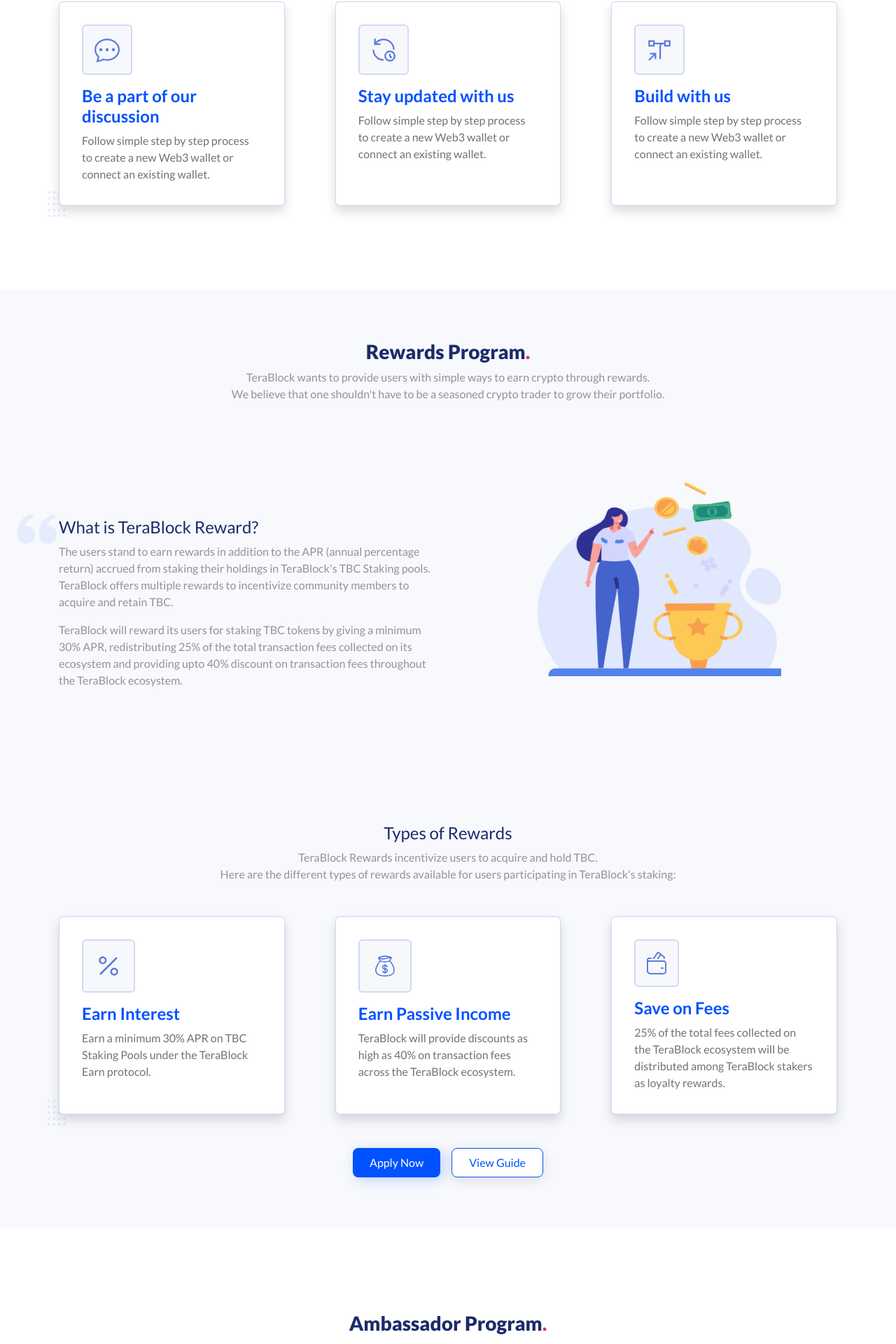
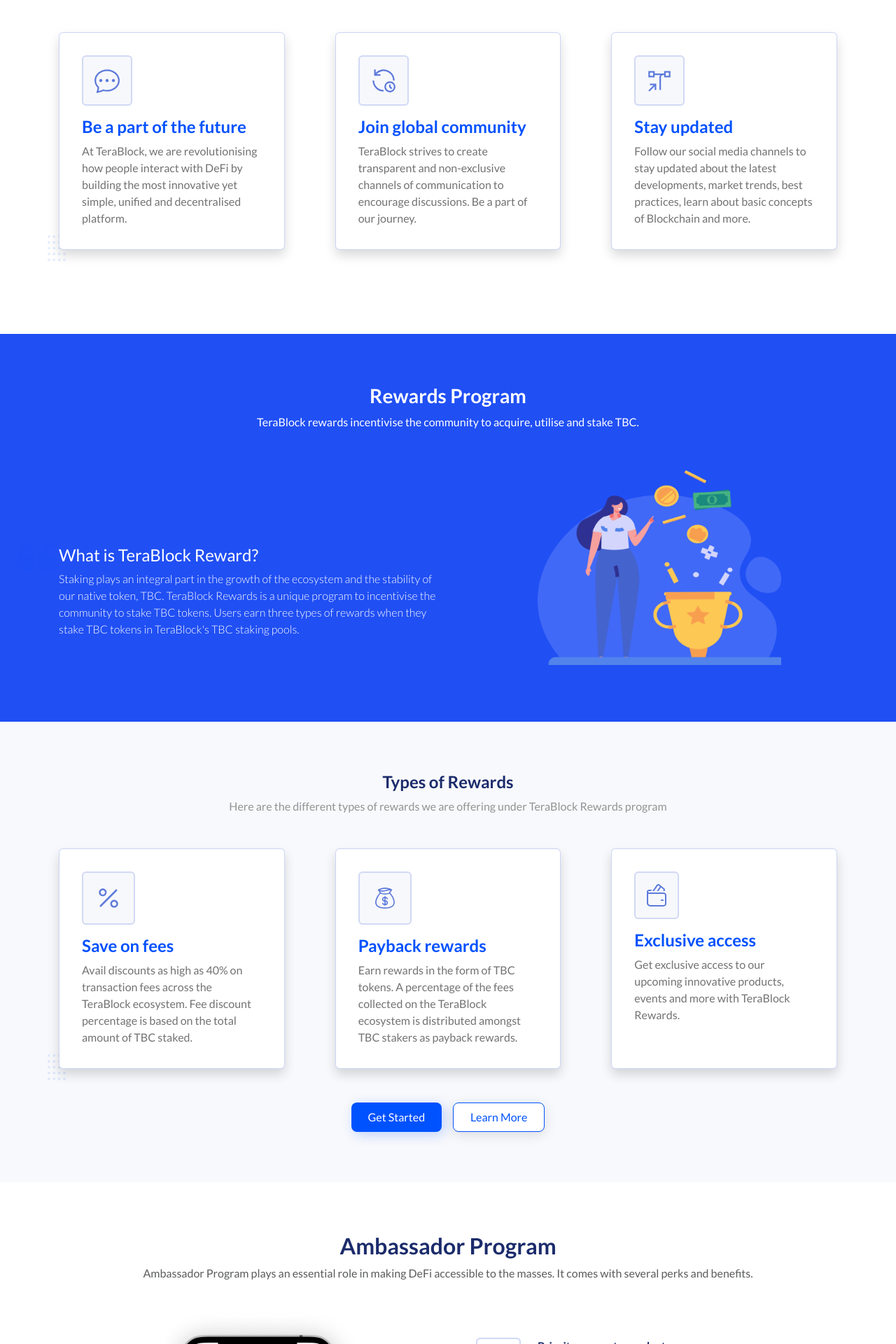
Before and after one commit to Amaru333/terablock-business, a Next.js app: page /community in a window 1280 px wide. Shown: the part 823-2743 px from the top of the page at 70% size. Built offline with nearby package versions, Linux system fonts and the light colour scheme.

Commit message:
community page changes

```diff
--- a/src/layout/CommunityLayout/Components/AmbassadorProgramSection.jsx
+++ b/src/layout/CommunityLayout/Components/AmbassadorProgramSection.jsx
@@ -2,47 +2,132 @@
 import { useScreenSize } from "../../../functions/useScreenSize";
 
 function AmbassadorProgramSection() {
-  const width = useScreenSize().width;
-  const DataCard = ({ image, title, description }) => {
+  const DescCard = ({ title, desc, img }) => {
     return (
-      <div className={`d-flex ${width > 768 && "w-75"}`}>
+      <div className="d-flex mb-4">
         <div>
-          <img src={image} />
+          <img src={`/assets/images/${img}.png`} style={{ width: "64px" }} />
         </div>
-        <div className="ms-4">
-          <h5 className="fw-bolder text-primaryTextDark">{title}</h5>
-          <p className="text-primaryTextGray">{description}</p>
+        <div className="ps-4" style={{ maxWidth: "400px", color: "#1b2b6b" }}>
+          <p className="mb-1" style={{ fontSize: "16px", fontWeight: "600" }}>
+            {title}
+          </p>
+          <p className="mb-0" style={{ fontSize: "13px" }}>
+            {desc}
+          </p>
         </div>
       </div>
     );
   };
+
+  const desc_data = [
+    {
+      title: "Priority access to products",
+      desc: "Assess and evalutate TeraBlock's products first-hand alongside the team.",
+      img: "9",
+    },
+    {
+      title: "Giveaways",
+      desc: "Earn TBC tokens through exclusive airdrops and contests.",
+      img: "12",
+    },
+    {
+      title: "Result based bonuses",
+      desc: "Meeting targets increases your earning potential being a TeraBlock Ambassador.",
+      img: "27",
+    },
+    {
+      title: "Networking opportunities",
+      desc: "Meet and work alongside the TeraBlock team, partnets and industry-leading influencers.",
+      img: "14",
+    },
+    {
+      title: "Latest developments and updates",
+      desc: "Be the first one to know about the latest company developments and updates.",
+      img: "15",
+    },
+  ];
   return (
-    <div className="bg-white py-5">
+    <div className="bg-white px-0 px-md-2 px-xl-5">
       <div className="py-4" style={{ maxWidth: "1500px", margin: "auto" }}>
-        <div className="text-center mt-5 px-4 px-md-5">
-          <h3 className="text-primaryTextDark fw-bold">
-            <b>
-              Ambassador Program<span className="text-primaryViolet">.</span>
-            </b>
-          </h3>
-          <p className="text-primaryTextGray mb-0">
-            TeraBlock Ambassador Program comes with several perks and ways to get involved in the Community and contribute towards our goal of making DeFi easy for everyone! Our ambassadors would get priority access to our products, offerings, and giveaways, along with the opportunity to get deeply involved in our day-to-day operations.
+        <div className="flex flex-column justify-content-center align-items-center pb-4">
+          <h2 className="text-center pt-5 px-1 d-flex flex-column flex-md-row justify-content-center" style={{ color: "#1b2b6b" }}>
+            <span>
+              <b>Ambassador Program</b>
+            </span>
+          </h2>
+          <p className="text-center" style={{ color: "#5a5b5b" }}>
+            Ambassador Program plays an essential role in making DeFi accessible to the masses. It comes with several perks and benefits.
           </p>
-          <img src="/assets/icons/underline-gray.svg" width="90px" />
         </div>
-        <div className="row mx-0 px-3 px-md-5 d-flex flex-column-reverse flex-md-row">
-          <div className="col-12 col-md-6 d-flex flex-column justify-content-around pt-0 pt-md-5 pb-0 pb-md-5">
-            <DataCard image="/assets/images/priority-access.png" title="Priority access to our products" description="Lorem ipsum dolor sit amet, consectetur adipiscing elit, sed do eiusmod tempor incididunt ut labore et dolore magna aliqua." />
-            <DataCard image="/assets/images/giveaway.png" title="Take part in giveaways" description="Lorem ipsum dolor sit amet, consectetur adipiscing elit, sed do eiusmod tempor incididunt ut labore et dolore magna aliqua." />
-            <DataCard image="/assets/images/operational.png" title="Work with operations team" description="Lorem ipsum dolor sit amet, consectetur adipiscing elit, sed do eiusmod tempor incididunt ut labore et dolore magna aliqua." />
+        <div className="row mx-5 justify-content-center">
+          <div className="col-12 col-md-6 justify-content-center align-items-center d-flex">
+            <img src="/assets/images/iphone-full.png" />
           </div>
-          <div className="col-12 col-md-6 d-flex justify-content-center">
-            <img src="/assets/images/ambassador-program.png" style={{ maxWidth: width > 768 ? "40vw" : "80vw", objectFit: "contain" }} />
+          <div className="col-12 col-md-6 justify-content-center align-items-center d-flex">
+            <div className="d-flex flex-column">
+              {desc_data.map((data) => (
+                <DescCard title={data.title} img={data.img} desc={data.desc} />
+              ))}
+            </div>
           </div>
         </div>
+        {/* <div className="row mx-0 justify-content-center">
+        {descriptionData.map((data, index) => (
+          <div className="col-6 col-md-4 col-xl-3 px-3 px-md-5 pb-3 pb-md-5" key={index}>
+            <DescriptionCard title={data.title} image={data.image} description={data.description} />
+          </div>
+        ))}
+      </div> */}
       </div>
     </div>
   );
 }
 
 export default AmbassadorProgramSection;
+
+// function AmbassadorProgramSection() {
+//   const width = useScreenSize().width;
+//   const DataCard = ({ image, title, description }) => {
+//     return (
+//       <div className={`d-flex ${width > 768 && "w-75"}`}>
+//         <div>
+//           <img src={image} />
+//         </div>
+//         <div className="ms-4">
+//           <h5 className="fw-bolder text-primaryTextDark">{title}</h5>
+//           <p className="text-primaryTextGray">{description}</p>
+//         </div>
+//       </div>
+//     );
+//   };
+//   return (
+//     <div className="bg-white py-5">
+//       <div className="py-4" style={{ maxWidth: "1500px", margin: "auto" }}>
+//         <div className="text-center mt-5 px-4 px-md-5">
+//           <h3 className="text-primaryTextDark fw-bold">
+//             <b>
+//               Ambassador Program<span className="text-primaryViolet">.</span>
+//             </b>
+//           </h3>
+//           <p className="text-primaryTextGray mb-0">
+//             TeraBlock Ambassador Program comes with several perks and ways to get involved in the Community and contribute towards our goal of making DeFi easy for everyone! Our ambassadors would get priority access to our products, offerings, and giveaways, along with the opportunity to get deeply involved in our day-to-day operations.
+//           </p>
+//           <img src="/assets/icons/underline-gray.svg" width="90px" />
+//         </div>
+//         <div className="row mx-0 px-3 px-md-5 d-flex flex-column-reverse flex-md-row">
+//           <div className="col-12 col-md-6 d-flex flex-column justify-content-around pt-0 pt-md-5 pb-0 pb-md-5">
+//             <DataCard image="/assets/images/priority-access.png" title="Priority access to our products" description="Lorem ipsum dolor sit amet, consectetur adipiscing elit, sed do eiusmod tempor incididunt ut labore et dolore magna aliqua." />
+//             <DataCard image="/assets/images/giveaway.png" title="Take part in giveaways" description="Lorem ipsum dolor sit amet, consectetur adipiscing elit, sed do eiusmod tempor incididunt ut labore et dolore magna aliqua." />
+//             <DataCard image="/assets/images/operational.png" title="Work with operations team" description="Lorem ipsum dolor sit amet, consectetur adipiscing elit, sed do eiusmod tempor incididunt ut labore et dolore magna aliqua." />
+//           </div>
+//           <div className="col-12 col-md-6 d-flex justify-content-center">
+//             <img src="/assets/images/ambassador-program.png" style={{ maxWidth: width > 768 ? "40vw" : "80vw", objectFit: "contain" }} />
+//           </div>
+//         </div>
+//       </div>
+//     </div>
+//   );
+// }
+
+// export default AmbassadorProgramSection;
--- a/src/layout/CommunityLayout/Components/HeaderComponent.jsx
+++ b/src/layout/CommunityLayout/Components/HeaderComponent.jsx
@@ -6,28 +6,31 @@
 import HeroAnimation1 from "../animations/hero_01.json";
 
 function HeaderComponent() {
+  const width = useScreenSize().width;
   const screenSize = useScreenSize();
   return (
-    <div className="primary-reverse-gradient px-0 px-md-2 px-xl-5">
+    <div className="px-0 px-md-2 px-xl-5" style={{ backgroundColor: "#f8f9fd" }}>
       <div className="py-4" style={{ maxWidth: "1500px", margin: "auto" }}>
         <div className="row mx-0 px-3 px-md-5 py-5">
           <div className="col-12 col-md-6 text-center text-md-start d-flex flex-column justify-content-evenly">
             <div className={screenSize.width > 768 ? "w-75" : "w-100"}>
-              <h1 className="text-white">
-                TeraBlock community built for the best<span className="text-primaryViolet">.</span>
+              <h1 className="fw-bold" style={{ color: "rgb(27, 43, 107)", color: "#1b2b6b", fontSize: width > 767 ? "40px" : "23px" }}>
+                A vibrant global network of thinkers and believers
               </h1>
             </div>
             <div className={screenSize.width > 768 ? "w-75" : "w-100"}>
-              <p className="text-white fw-lighter">Lorem ipsum dolor sit amet, consectetur adipiscing elit, sed do eiusmod tempor incididunt ut labore et dolore magna aliqua.</p>
+              <p className="my-4 fs-6" style={{ color: "#767676" }}>
+                Technology and innovation remain at the heart of our endeavours. Our true strength is in our spirited community members, who recognise the potential of decentralisation and have become a critical part of our global operations.
+              </p>
             </div>
-            {screenSize.width > 768 && (
+            {/* {screenSize.width > 768 && (
               <>
                 <div>
                   <UIButton type="secondary">Get Started</UIButton>
                 </div>
                 <img src="/assets/icons/3x4-light.png" className="mt-1" style={{ width: "30px" }} />
               </>
-            )}
+            )} */}
           </div>
           <div className="col-12 col-md-6 d-flex justify-content-center justify-content-md-end">
             <div style={{ maxWidth: "500px" }}>
--- a/src/layout/CommunityLayout/Components/RewardsProgramSection.jsx
+++ b/src/layout/CommunityLayout/Components/RewardsProgramSection.jsx
@@ -4,22 +4,16 @@
 function RewardsProgramSection() {
   const width = useScreenSize().width;
   return (
-    <div>
+    <div style={{ backgroundColor: "#204ff4" }}>
       <div className="py-4" style={{ maxWidth: "1500px", margin: "auto" }}>
-        <div className="text-center mt-5 px-4 px-md-5">
-          <h3 className="text-primaryTextDark fw-bold">
-            <b>
-              Rewards Program<span className="text-primaryViolet">.</span>
-            </b>
-          </h3>
-          <p className="text-primaryTextGray mb-0">TeraBlock wants to provide users with simple ways to earn crypto through rewards.</p>
-          <p className="text-primaryTextGray">We believe that one shouldn&apos;t have to be a seasoned crypto trader to grow their portfolio.</p>
+        <div className="text-white text-center mt-5 px-4 px-md-5">
+          <h3 className="fw-bold">Rewards Program</h3>
+          <p className="mb-0">TeraBlock rewards incentivise the community to acquire, utilise and stake TBC.</p>
           <div className="row d-flex flex-column-reverse flex-md-row mt-5 pb-5">
             <div className="col-12 col-md-6 d-flex flex-column justify-content-around mt-2 mt-md-0 ps-0 ps-md-5">
               <img src="/assets/icons/double-block-quote.svg" style={{ width: width < 768 ? "48px" : "68px", position: "relative", top: width < 768 ? "30px" : "100px", left: width < 768 ? "0px" : "-65px" }} />
-              <h4 className="text-center text-md-start text-primaryTextDark mt-md-5">What is TeraBlock Reward?</h4>
-              <p className="text-primaryTextGray text-start">The users stand to earn rewards in addition to the APR (annual percentage return) accrued from staking their holdings in TeraBlock&apos;s TBC Staking pools. TeraBlock offers multiple rewards to incentivize community members to acquire and retain TBC.</p>
-              <p className="text-primaryTextGray text-start mb-md-5">TeraBlock will reward its users for staking TBC tokens by giving a minimum 30% APR, redistributing 25% of the total transaction fees collected on its ecosystem and providing upto 40% discount on transaction fees throughout the TeraBlock ecosystem.</p>
+              <h4 className="text-center text-md-start mt-md-5">What is TeraBlock Reward?</h4>
+              <p className="text-start fw-light mb-md-5">Staking plays an integral part in the growth of the ecosystem and the stability of our native token, TBC. TeraBlock Rewards is a unique program to incentivise the community to stake TBC tokens. Users earn three types of rewards when they stake TBC tokens in TeraBlock's TBC staking pools.</p>
             </div>
             <div className="col-12 col-md-6 d-flex align-self-center justify-content-center">
               <img src="/assets/images/rewards.png" style={{ width: "60%" }} />
--- a/src/layout/CommunityLayout/Components/RewardsTypeSection.jsx
+++ b/src/layout/CommunityLayout/Components/RewardsTypeSection.jsx
@@ -9,31 +9,30 @@
     <div className="pb-5">
       <div className="py-4" style={{ maxWidth: "1500px", margin: "auto" }}>
         <div className="text-center mt-5 px-4 px-md-5">
-          <h4 className="text-primaryTextDark">Types of Rewards</h4>
-          <p className="text-primaryTextGray mb-0">TeraBlock Rewards incentivize users to acquire and hold TBC.</p>
-          <p className="text-primaryTextGray">Here are the different types of rewards available for users participating in TeraBlock&apos;s staking:</p>
+          <h4 className="text-primaryTextDark fw-bold">Types of Rewards</h4>
+          <p className="text-primaryTextGray">Here are the different types of rewards we are offering under TeraBlock Rewards program</p>
         </div>
         <div className="row mx-4 mx-md-0 mx-xl-5 mt-5 position-relative">
           <div className="col-12 col-md-4">
-            <CardWithLogo image="/assets/icons/percent.svg" title="Earn Interest">
-              Earn a minimum 30% APR on TBC Staking Pools under the TeraBlock Earn protocol.
+            <CardWithLogo image="/assets/icons/percent.svg" title="Save on fees">
+              Avail discounts as high as 40% on transaction fees across the TeraBlock ecosystem. Fee discount percentage is based on the total amount of TBC staked.
             </CardWithLogo>
           </div>
           <div className="col-12 col-md-4">
-            <CardWithLogo image="/assets/icons/money-bag-outline.svg" title="Earn Passive Income">
-              TeraBlock will provide discounts as high as 40% on transaction fees across the TeraBlock ecosystem.
+            <CardWithLogo image="/assets/icons/money-bag-outline.svg" title="Payback rewards">
+              Earn rewards in the form of TBC tokens. A percentage of the fees collected on the TeraBlock ecosystem is distributed amongst TBC stakers as payback rewards.
             </CardWithLogo>
           </div>
           <div className="col-12 col-md-4">
-            <CardWithLogo image="/assets/icons/wallet.svg" title="Save on Fees">
-              25% of the total fees collected on the TeraBlock ecosystem will be distributed among TeraBlock stakers as loyalty rewards.
+            <CardWithLogo image="/assets/icons/wallet.svg" title="Exclusive access">
+              Get exclusive access to our upcoming innovative products, events and more with TeraBlock Rewards.
             </CardWithLogo>
           </div>
           {width > 768 && <img src="/assets/icons/4x5.svg" style={{ width: "50px", position: "absolute", bottom: "2rem", left: "0.5rem" }} />}
         </div>
         <div className="d-flex flex-row justify-content-center">
-          <UIButton type="primary">Apply Now</UIButton>
-          <UIButton type="secondary">View Guide</UIButton>
+          <UIButton type="primary">Get Started</UIButton>
+          <UIButton type="secondary">Learn More</UIButton>
         </div>
       </div>
     </div>
--- a/src/layout/CommunityLayout/Components/StayConnectedSection.jsx
+++ b/src/layout/CommunityLayout/Components/StayConnectedSection.jsx
@@ -8,27 +8,25 @@
     <div className="bg-white py-5">
       <div className="py-4" style={{ maxWidth: "1500px", margin: "auto" }}>
         <div className="text-center mt-5 px-4 px-md-5">
-          <h3 className="text-primaryTextDark fw-bold">
-            <b>
-              Let&apos;s stay connected<span className="text-primaryViolet">.</span>
-            </b>
+          <h3 className="fw-bold" style={{ color: "rgb(27, 43, 107)" }}>
+            <b>Be a part of Cryptocurrency revolution</b>
           </h3>
-          <p className="text-primaryTextGray">Get to know the people and communities pushing the crypto economy forward</p>
+          <p className="text-primaryTextGray">DeFi gives you the freedom and complete control over your finances, join our journey and be a part of this revolution.</p>
         </div>
         <div className="row mx-4 mx-md-5 mt-5 position-relative">
           <div className="col-12 col-md-4">
-            <CardWithLogo image="/assets/icons/discussion.svg" title="Be a part of our discussion">
-              Follow simple step by step process to create a new Web3 wallet or connect an existing wallet.
+            <CardWithLogo image="/assets/icons/discussion.svg" title="Be a part of the future">
+              At TeraBlock, we are revolutionising how people interact with DeFi by building the most innovative yet simple, unified and decentralised platform.
             </CardWithLogo>
           </div>
           <div className="col-12 col-md-4">
-            <CardWithLogo image="/assets/icons/updated.svg" title="Stay updated with us">
-              Follow simple step by step process to create a new Web3 wallet or connect an existing wallet.
+            <CardWithLogo image="/assets/icons/updated.svg" title="Join global community">
+              TeraBlock strives to create transparent and non-exclusive channels of communication to encourage discussions. Be a part of our journey.
             </CardWithLogo>
           </div>
           <div className="col-12 col-md-4">
-            <CardWithLogo image="/assets/icons/stay-connected.svg" title="Build with us">
-              Follow simple step by step process to create a new Web3 wallet or connect an existing wallet.
+            <CardWithLogo image="/assets/icons/stay-connected.svg" title="Stay updated">
+              Follow our social media channels to stay updated about the latest developments, market trends, best practices, learn about basic concepts of Blockchain and more.
             </CardWithLogo>
           </div>
           {width > 768 && <img src="/assets/icons/4x5.svg" style={{ width: "50px", position: "absolute", bottom: "2rem", left: "0.5rem" }} />}
```
Also changed, not shown: src/layout/CommunityLayout/CommunityLayout.jsx (+6 -1 lines), src/layout/CommunityLayout/Components/CommunityConnectionsSection.jsx (+9 -11 lines).
